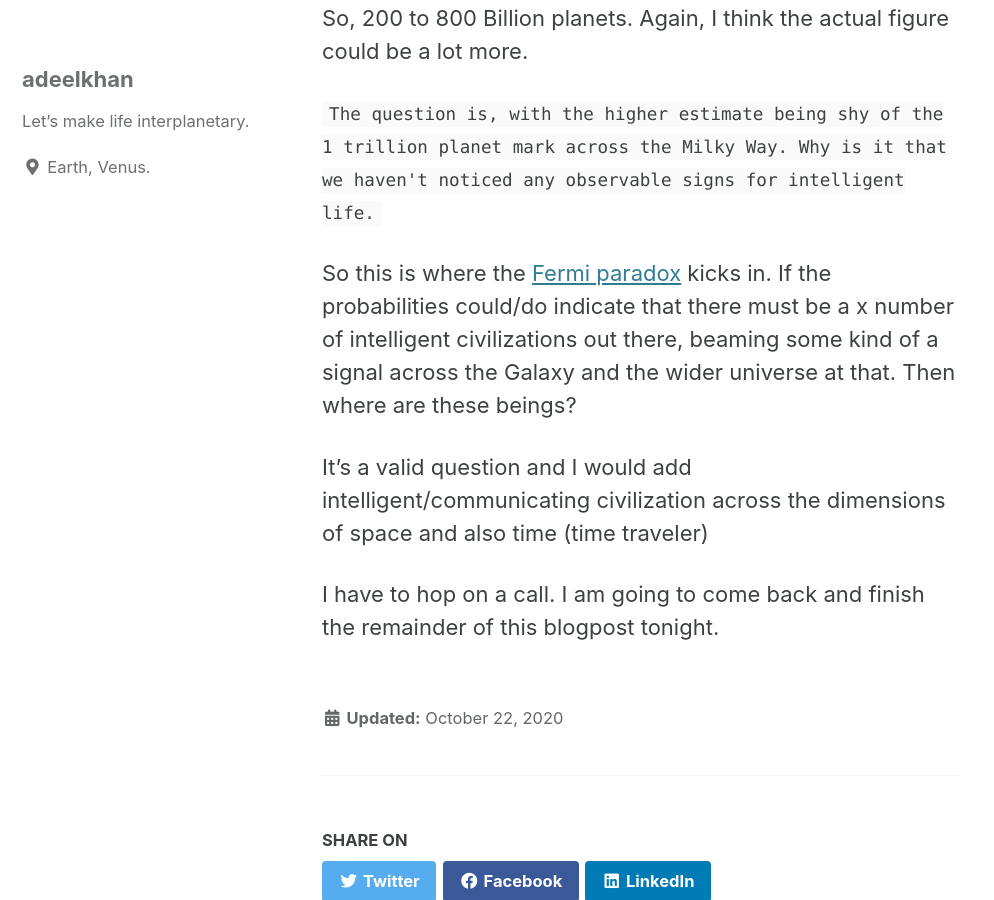
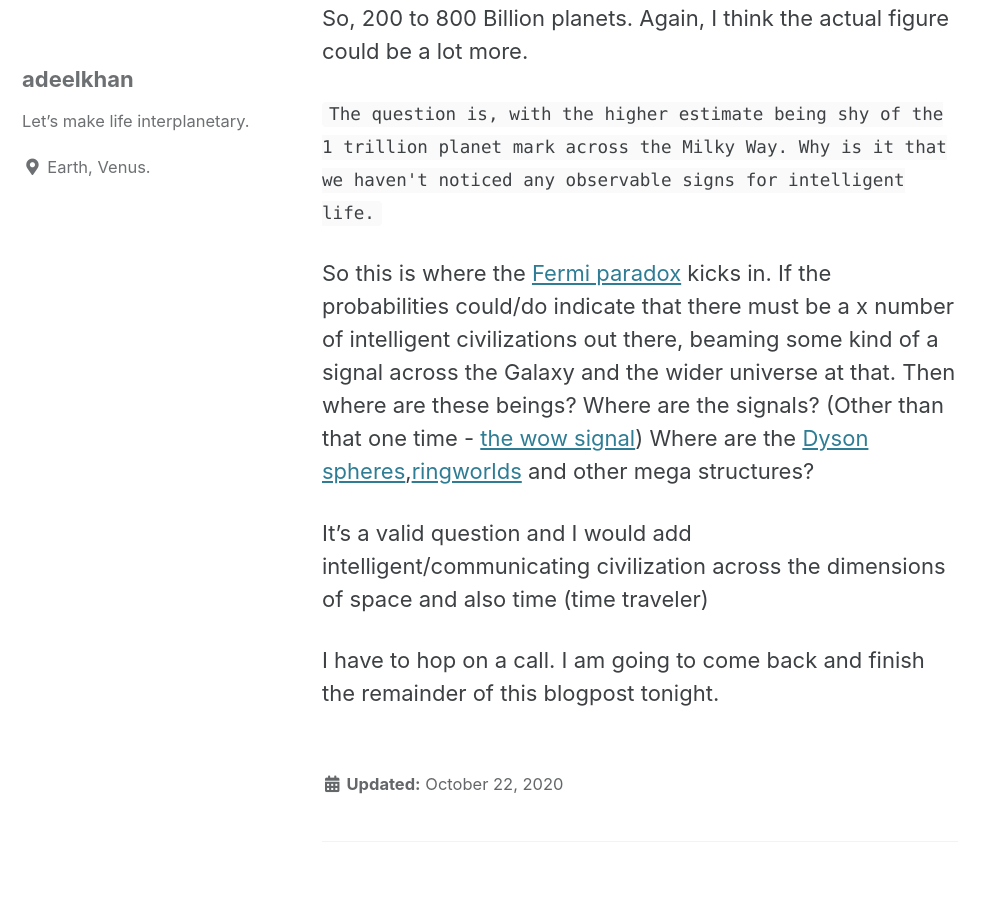
Before and after one commit to stellardreams/stellardreams.github.io, a Jekyll site: the page built from _posts/2020-10-22-Where-are-the-aliens?.md, in a window 1280 px wide and 900 px high, scrolled down 2790 px. Shown: the whole window, without its empty margins (0-994 px from the left). Built offline with Jekyll 4.4.1, drawn with Linux system fonts in a browser that asks for light colours; cached includes are drawn as plain includes.

Commit message:
Update 2020-10-22-Where-are-the-aliens?.md
Further edits.

```diff
--- a/_posts/2020-10-22-Where-are-the-aliens?.md
+++ b/_posts/2020-10-22-Where-are-the-aliens?.md
@@ -24,7 +24,7 @@ If we focus on the prospect of finding life and then intelligent life across thi
 
 `The question is, with the higher estimate being shy of the 1 trillion planet mark across the Milky Way. Why is it that we haven't noticed any observable signs for intelligent life.`
 
-So this is where the [Fermi paradox](https://en.wikipedia.org/wiki/Fermi_paradox) kicks in. If the probabilities could/do indicate that there must be a x number of intelligent civilizations out there, beaming some kind of a signal across the Galaxy and the wider universe at that. Then where are these beings?
+So this is where the [Fermi paradox](https://en.wikipedia.org/wiki/Fermi_paradox) kicks in. If the probabilities could/do indicate that there must be a x number of intelligent civilizations out there, beaming some kind of a signal across the Galaxy and the wider universe at that. Then where are these beings? Where are the signals? (Other than that one time - [the wow signal](https://en.wikipedia.org/wiki/Wow!_signal)) Where are the [Dyson spheres](https://en.wikipedia.org/wiki/Dyson_sphere),[ringworlds](https://en.wikipedia.org/wiki/Ringworld) and other mega structures?
 
 It's a valid question and I would add intelligent/communicating civilization across the dimensions of space and also time (time traveler)
 
```
